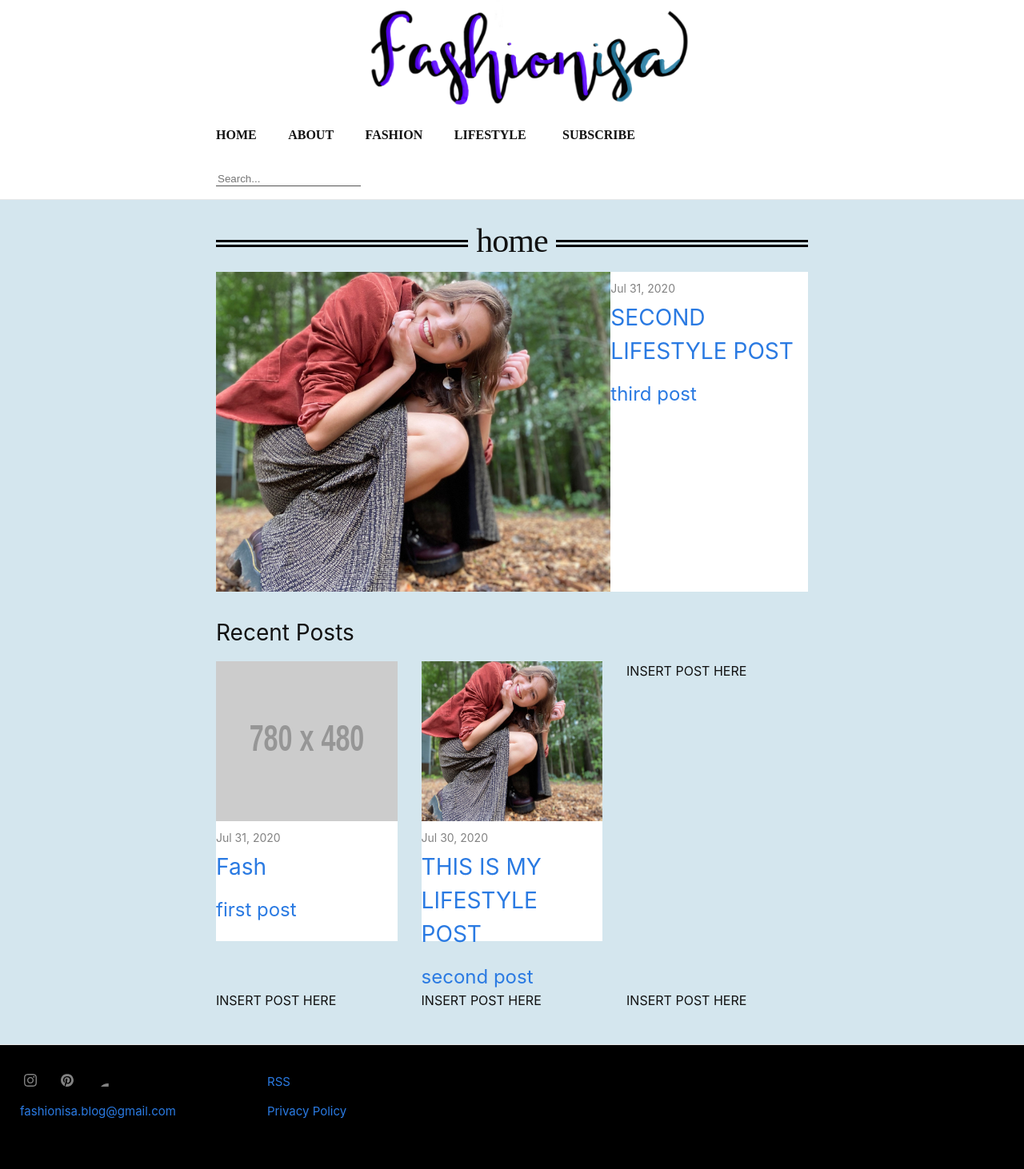
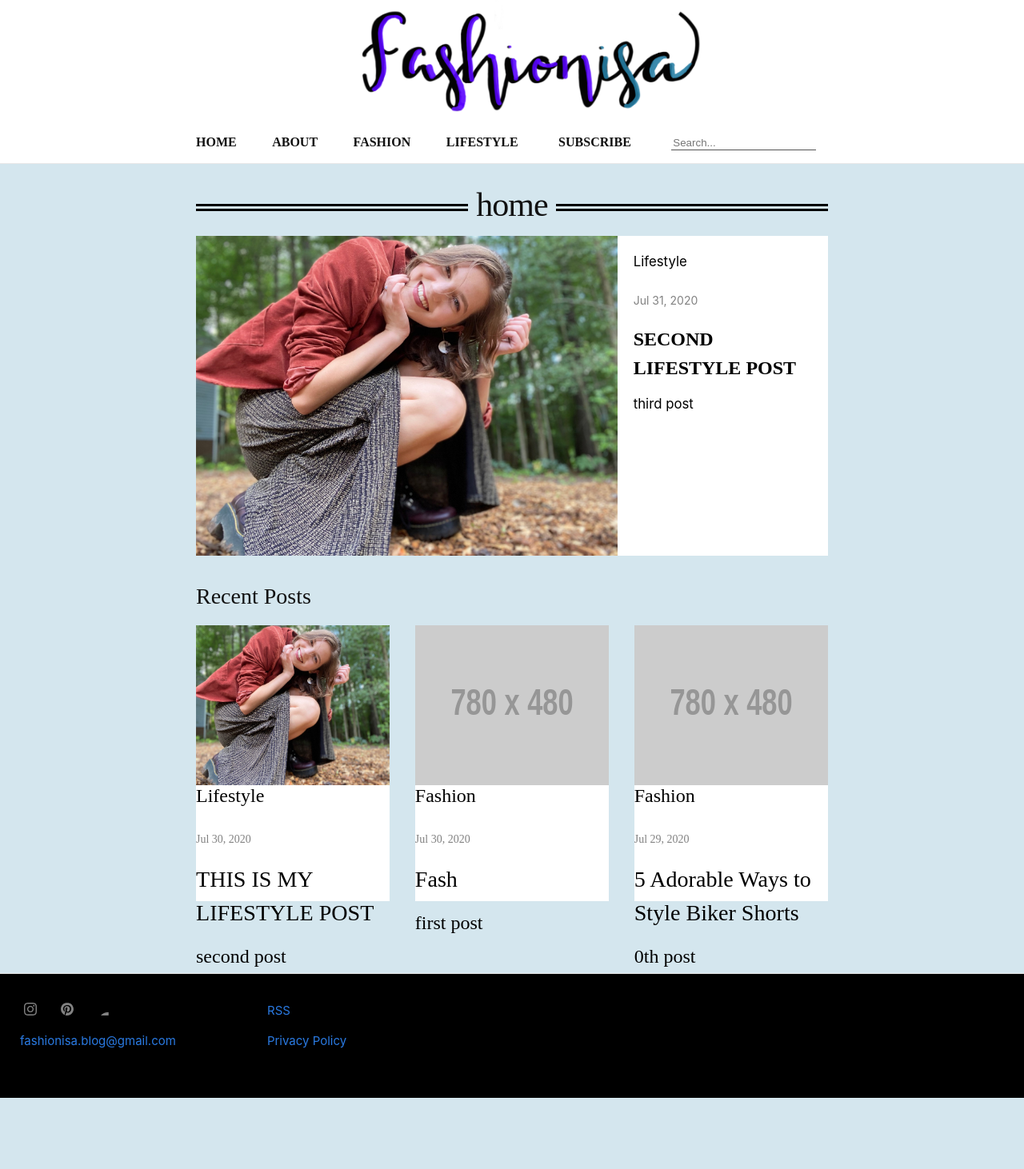
Before and after one commit to iwalte01/fashionisa-blog, a Jekyll site: the page built from index.md, in a window 1280 px wide. Shown: the whole page at 80% size. Built offline with Jekyll 4.4.1, drawn with Linux system fonts in a browser that asks for light colours; after the commit the page ends 1373 px from its top, so only the background shows below that.

Commit message:
fixed text for latest post

```diff
--- a/_includes/make_postlist.html
+++ b/_includes/make_postlist.html
@@ -13,13 +13,18 @@
            <!--end of thumbnail statement-->
          </div>
          <div class="post-info">
+          <div class="txt-box">
+            <p class="des"> {%- if post.category -%}
+              {{ post.category }}
+            {%- endif -%}<p>
              <span class="post-meta">{{ post.date | date: date_format }}</span> <!-- moved the date here-->
-            <h3>{{ post.title | escape }}</h3> <!-- added a heading around this to separate it-->
+            <h3 class="p-title">{{ post.title | escape }}</h3> <!-- added a heading around this to separate it-->
              <!-- show the description -->
-            <p>{%- if post.description -%}
+            <p class="des">{%- if post.description -%}
               {{ post.description }}
             {%- endif -%}</p>
           </div>
+        </div>
           </a>
         </h3>
         <!--{%- if site.show_excerpts -%}
--- a/_layouts/home.html
+++ b/_layouts/home.html
@@ -19,22 +19,21 @@ layout: default
     <h2 class="post-list-heading">Recent Posts</h2>
     <ul class="post-list">
       <!-- count how many posts I have left to fill-->
-      {%- assign num_posts = 6 -%}
+      <!--{%- assign num_posts = 6 -%}-->
       <!--second_recent tells us if we've gotten to the second most recent post-->
       {%- assign second_recent = false -%}
       <!--added a limit here for the 6 recent posts I will display under the latest-->
       {%- for post in site.posts limit: 7 -%}
       {%- if second_recent == true -%}
         {%- include make_postlist.html -%}
-        {%- assign num_posts = num_posts | minus: 1 -%}
+        <!--{%- assign num_posts = num_posts | minus: 1 -%}-->
       {%- else -%}
       {%- assign second_recent = true -%} <!--is this how you change a variable?? or only assigning it?-->
       {%- endif -%}
       {%- endfor -%}
       <!-- if we haven't filled the posts that should be filled-->
-      {%- for i in (1..num_posts) -%}
-      <p> INSERT POST HERE</p>
-      {%- endfor -%}
+      <!--{%- for i in (1..num_posts) -%}
+      {%- endfor -%}-->
 
     </ul>
 
--- a/_sass/minima.scss
+++ b/_sass/minima.scss
@@ -23,10 +23,10 @@ $grey-color-dark:  darken($grey-color, 25%) !default;
 $table-text-align: left !default;
 
 // Width of the content area
-$content-width:    800px !default;
+$content-width:    850px !default; //changed from 800 to 850 to 900
 
 $on-palm:          800px !default; //changed the default from 600 to 800
-$on-laptop:        900px !default; //changed from 800 to 900
+$on-laptop:        850px !default; //changed from 800  to 850
 
 // Use media queries like this:
 // @include media-query($on-palm) {
--- a/_sass/minima/_layout.scss
+++ b/_sass/minima/_layout.scss
@@ -60,7 +60,7 @@
 
     // Gaps between nav items, but not on the last one
    // &:not(:last-child){
-      margin-right: 35px;
+      margin-right: 40px;
    // }
   }
 
@@ -93,6 +93,9 @@
 
       > svg {
         fill: $grey-color-dark;
+        //made the icon bigger
+        width: 30px;
+        height: 30px;
       }
     }
 
@@ -290,6 +293,8 @@ text-align: center;
 
 .post-list-heading {
   @include relative-font-size(1.75);
+  //added a specific font family
+  font-family: serif;
 }
 
 .post-list {
@@ -594,6 +599,19 @@ symbol path {
   .latest-post .post-link .post-info {
     background-color: white;
     height: 400px;
+    color: black;
+    text-align: left;
+    .p-title {
+        font-size: 1em;
+        font-family: serif;
+        font-weight: bold;
+    }
+    .des {
+      font-size: 0.7em;
+    }
+    .txt-box {
+      margin: 20px;
+    }
   }
 
   .post-list .thmb {
@@ -618,7 +636,9 @@ symbol path {
     width: fill;
     height: 150px;
     background-color: white;
-    margin-top: -15px;
+    margin-top: -20px;
+    color: black;
+    font-family: serif;
   }
 
   @include media-query($on-palm) {
@@ -626,16 +646,18 @@ symbol path {
     .post-list {
       display: block;
     }
+
     .post-list li .post-link .post-info {
       //responsive width
       width: fill;
       height: 150px;
     }
+
     .post-list li .post-link .thmb {
       //responsive height
       width: 100%;
       height: auto;
-      margin-bottom: -15px;
+      margin-bottom: -20px;
     }
   }
 
@@ -645,19 +667,23 @@ symbol path {
   }
 
   @include media-query($on-palm) {
+
     .latest-post .post-link {
       display: inline;
     }
+
     .latest-post .post-link .post-info {
       //responsive width
       width: fill;
       height: 200px;
+      //change title font
     }
+
     .latest-post .post-link .thmb {
       //responsive height
       width: 100%;
       height: auto;
-      margin-bottom: -15px;
+      margin-bottom: -20px;
     }
   }
 }
@@ -675,3 +701,8 @@ symbol path {
     }
   }
 }
+
+
+.post-link:hover {
+  text-decoration: none;
+}
--- /dev/null
+++ b/blog-fashion/_posts/2020-07-29-four.md
@@ -0,0 +1,9 @@
+---
+layout: post
+title:  "5 Adorable Ways to Style Biker Shorts"
+date:   2020-07-29 14:56:00 -400
+category: Fashion
+description: 0th post
+---
+
+HELLOOOOOOOO!!!
--- a/blog-fashion/_posts/2020-07-31-Fash.md
+++ b/blog-fashion/_posts/2020-07-31-Fash.md
@@ -1,7 +1,7 @@
 ---
 layout: post
 title:  "Fash"
-date:   2020-07-31 11:35:35
+date:   2020-07-30 11:34:35 -400
 category: Fashion
 description: first post
 ---
```
Also changed, not shown: blog-lifestyle/_posts/2020-07-30-Lifestyle.md (+1 -1 lines).
